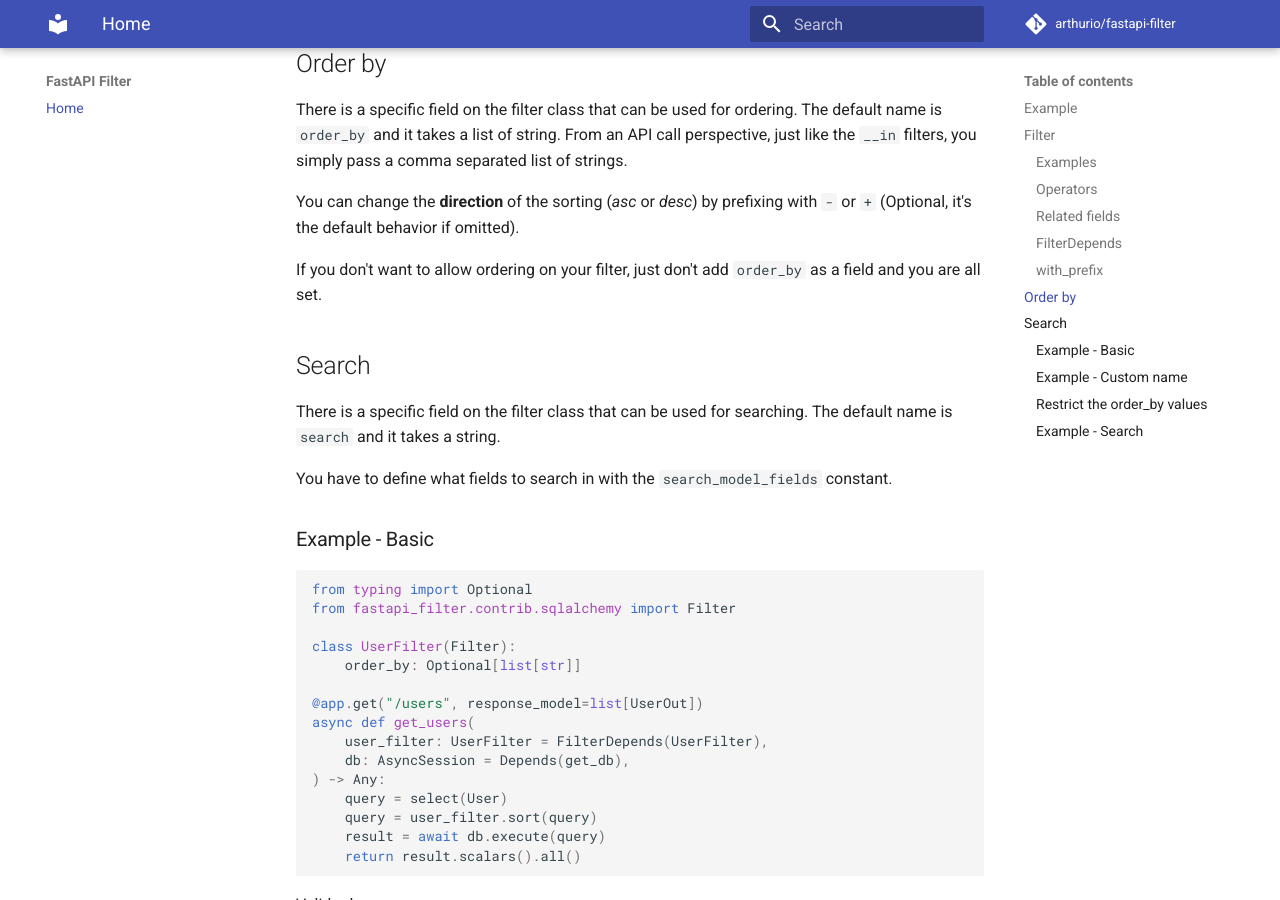
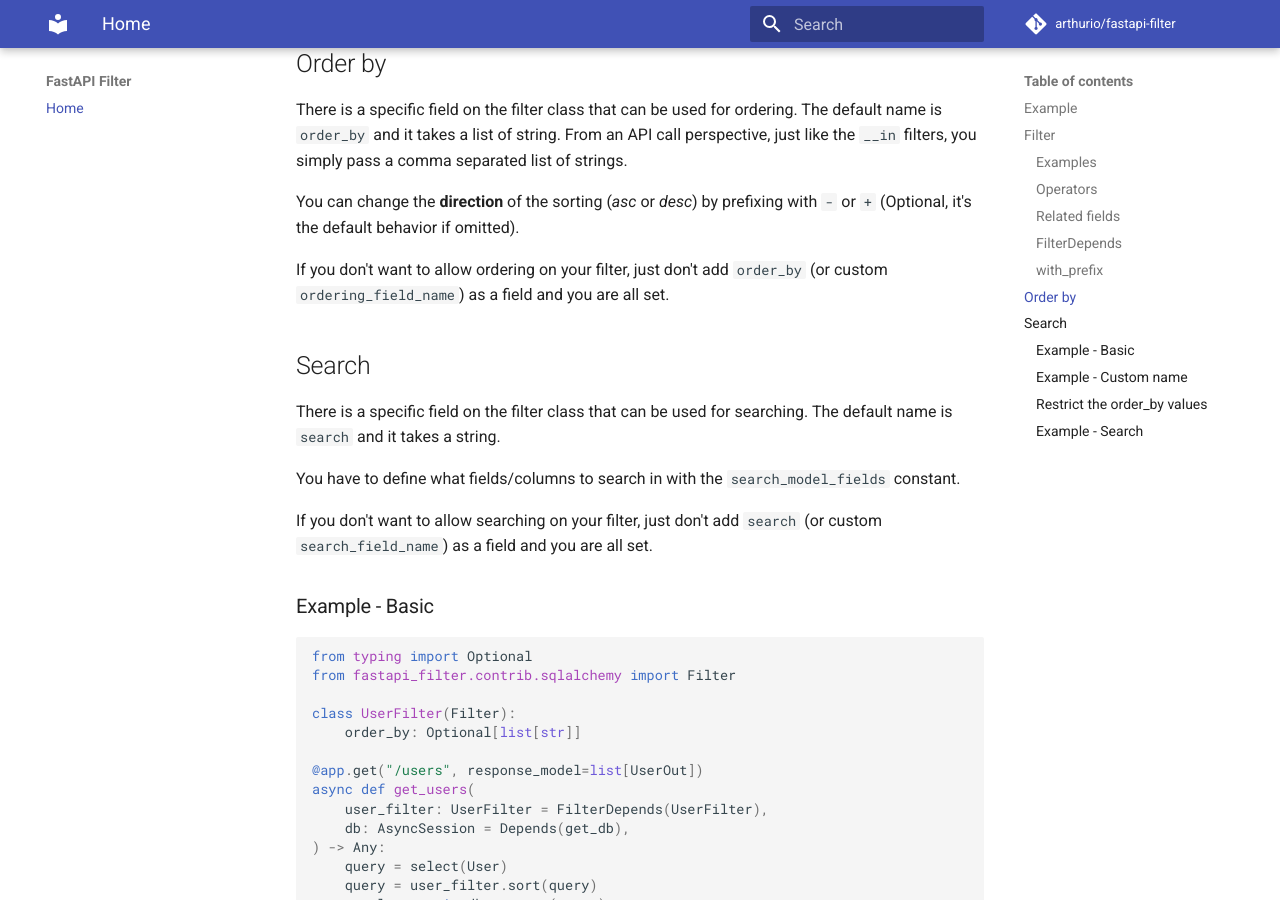
Before and after one commit to arthurio/fastapi-filter, an MkDocs documentation site: the page built from docs/index.md, in a window 1280 px wide and 900 px high, scrolled down 3571 px. Built offline with MkDocs 1.6.1 and Material for MkDocs 9.7.7, drawn with Linux system fonts in a browser that asks for light colours; comment, search, counter and statistics services are not loaded; some of the changed text lies outside the part shown.

Commit message:
Update docs and examples

````diff
--- a/docs/index.md
+++ b/docs/index.md
@@ -136,14 +136,17 @@ list of strings.
 You can change the **direction** of the sorting (*asc* or *desc*) by prefixing with `-` or `+` (Optional, it's the
 default behavior if omitted).
 
-If you don't want to allow ordering on your filter, just don't add `order_by` as a field and you are all set.
+If you don't want to allow ordering on your filter, just don't add `order_by` (or custom `ordering_field_name`) as a field and you are all set.
 
 
 ## Search
 
-There is a specific field on the filter class that can be used for searching. The default name is `search` and it takes a string.
+There is a specific field on the filter class that can be used for searching. The default name is `search` and it takes
+a string.
 
-You have to define what fields to search in with the `search_model_fields` constant.
+You have to define what fields/columns to search in with the `search_model_fields` constant.
+
+If you don't want to allow searching on your filter, just don't add `search` (or custom `search_field_name`) as a field and you are all set.
 
 
 ### Example - Basic
@@ -242,7 +245,8 @@ line. Your `allowed_field_names` would be something like `["age", "-age", "-crea
 
 ### Example - Search
 
-If for some reason you can't or don't want to use `order_by` as the field name for ordering, you can override it:
+If for some reason you can't or don't want to use `search` as the field name for searching, you can override it by
+setting `search_field_name`:
 
 ```python
 from typing import Optional
@@ -251,7 +255,8 @@ from fastapi_filter.contrib.sqlalchemy import Filter
 class UserFilter(Filter):
     class Constants(Filter.Constants):
         model = User
-        search_model_fields = ["name"]
+        search_field_name = "custom_name_for_search"
+        search_model_fields = ["name", "email"]  # It will search in both `name` and `email` columns.
 
 
 @app.get("/users", response_model=list[UserOut])
@@ -268,5 +273,5 @@ async def get_users(
 Valid urls:
 
 ```bash
-curl /users?search=Johnny
+curl /users?custom_name_for_search=Johnny
 ```
````
Also changed, not shown: 2 other files.
